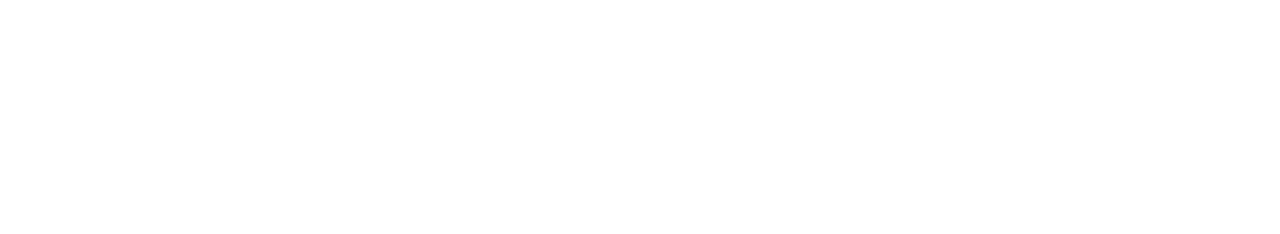
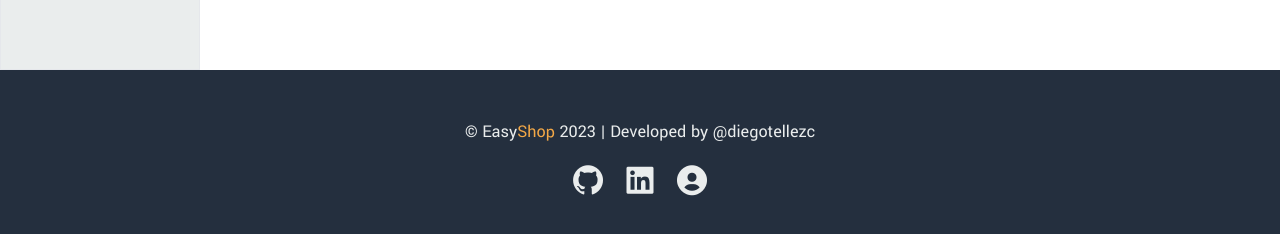
Before and after one commit to diegotellezc/EasyShop, a React (Vite) app: page / in a window 1280 px wide. Shown: the part 790-1024 px from the top of the page. Before the commit the page ends 800 px from the top, so only its background shows below. Built offline with nearby package versions, Linux system fonts and the light colour scheme; no server answers.

Commit message:
Added the footer component and added some styles to cart

```diff
--- a/src/App.jsx
+++ b/src/App.jsx
@@ -7,6 +7,7 @@
 import NotFound from "./pages/NotFound"
 import Cart from "./components/cart/Cart"
 import ProtectedAuth from "./components/auth/ProtectedAuth"
+import Footer from "./components/layout/Footer"
 
 function App() {
 
@@ -33,6 +34,8 @@
       </Routes>
 
       <Cart />
+
+      <Footer />
     </section>
   )
 }
--- a/src/components/cart/Cart.jsx
+++ b/src/components/cart/Cart.jsx
@@ -1,6 +1,6 @@
 import React, { useEffect } from 'react'
 import { useDispatch, useSelector } from 'react-redux'
-import { changeIsShowCart, getCartProducts, purchaseCart } from '../../store/slices/cart.slice'
+import { getCartProducts, purchaseCart } from '../../store/slices/cart.slice'
 import CartProduct from './CartProduct'
 
 const Cart = () => {
@@ -8,6 +8,8 @@
     const {token} = useSelector(store => store.userInfo)
 
     const dispatch = useDispatch()
+
+
 
     const handleClickCheckout = () => {
         dispatch(purchaseCart())
@@ -37,7 +39,7 @@
             {/* Checkout */}
             <section className='grid grid-cols-2 py-10 border-t-[1px] border-gray-400'>
                 <span>Total</span>
-                <h4 className='text-end'>${totalPrice}</h4>
+                <h4 className='text-end font-bold text-orange text-xl'>${(totalPrice).toFixed(2)}</h4>
                 <button onClick={handleClickCheckout} className='w-full bg-happy-yellow hover:bg-happy-yellow-hover transition-colors py-2 text-header-color font-semibold rounded-sm mt-6 col-span-2'>Checkout</button>
             </section>
         </section>
--- a/src/components/cart/CartProduct.jsx
+++ b/src/components/cart/CartProduct.jsx
@@ -32,17 +32,17 @@
                     <img className='h-full w-full object-contain' src={product.product.images[2].url} alt="" />
                 </div>
                 <h4 className='text-bold'>{product.product.title}</h4>
-                <i onClick={handleClickDelete} className='bx bx-trash text-red-500 cursor-pointer'></i>
+                <i onClick={handleClickDelete} className='bx bx-trash text-dark-blue hover:text-red-500 cursor-pointer'></i>
                 <div className='flex items-center'>
-                            <button onClick={handleClickLess} className='border-[1px] py-1 px-2 hover:bg-red-500 hover:text-white'>-</button>
-                            <span className='border-y-[1px] py-1 px-4'>{counter}</span>
-                            <button onClick={handleClickPlus} className='border-[1px] py-1 px-2 hover:bg-red-500 hover:text-white'>+</button>
+                            <button onClick={handleClickLess} className='border-[1px] py-1 px-2 bg-light-gray hover:bg-happy-yellow-hover'>-</button>
+                            <span className='border-y-[1px] py-1 px-3'>{product.quantity}</span>
+                            <button onClick={handleClickPlus} className='border-[1px] py-1 px-2 bg-light-gray hover:bg-happy-yellow-hover'>+</button>
                         </div>
             </section>
 
             <section>
                 <h4 className='mt-3 text-end'> Total
-                    <span className='ml-2 font-bold text-orange text-xl'> ${(counter * product.product.price).toFixed(2)}</span>
+                    <span className='ml-2 font-bold text-orange text-xl'> ${(product.quantity * product.product.price).toFixed(2)}</span>
                 </h4>
             </section>
         </article>
--- /dev/null
+++ b/src/components/layout/Footer.jsx
@@ -0,0 +1,30 @@
+import React from 'react'
+
+const Footer = () => {
+    return (
+        <footer className='relative pt-12 pb-8 bg-dark-gray text-light-gray'>
+            <div className='mb-4 text-center'>
+                <h3 className='text-sm sm:text-lg'>
+                    © Easy<span className='text-sad-yellow'>Shop</span> 2023 | Developed by @diegotellezc
+                </h3>
+            </div>
+
+            <div className='flex justify-center items-center gap-x-4'>
+                <a className='text-4xl text-light-gray hover:text-sad-yellow hover:animate-bounce' target='_blank' href="https://github.com/diegotellezc">
+                    <i className='bx bxl-github' ></i>
+                </a>
+
+                <a className='text-4xl text-light-gray hover:text-sad-yellow hover:animate-bounce' target='_blank' href="https://www.linkedin.com/in/diegotellezc/">
+                    <i className='bx bxl-linkedin-square' ></i>
+                </a>
+
+                <a className='text-4xl text-light-gray hover:text-sad-yellow hover:animate-bounce' target='_blank' href="https://diegotellez-portfolio.netlify.app/">
+                    <i className='bx bxs-user-circle' ></i>
+                </a>
+
+            </div>
+        </footer>
+    )
+}
+
+export default Footer
--- a/src/components/purchases/PurchaseCard.jsx
+++ b/src/components/purchases/PurchaseCard.jsx
@@ -19,7 +19,7 @@
                     <span className='p-2 border-[1px] border-gray-400'>{purchase.quantity}</span>
                 </div>
 
-                <h4 className='font-bold text-orange sm:text-xl'>${(purchase.quantity * purchase.product.price).toFixed(2)}</h4>
+                <h4 className='font-bold text-orange sm:text-xl sm:w-[70px]'>${(purchase.quantity * purchase.product.price).toFixed(2)}</h4>
             </section>
         </article>
     )
--- a/src/pages/Home.jsx
+++ b/src/pages/Home.jsx
@@ -44,10 +44,10 @@
     }, [currentCategory])
 
     return (
-        <main className='flex w-full mt-[60px]'>
+        <main className='flex w-full mt-[60px] min-h-screen'>
 
             <aside className='w-[200px] pt-12 border-[1px] bg-light-gray hidden md:block'>
-                <h2 className='border-b-2 text-2xl p-4 flex items-center gap-2'>
+                <h2 className='border-b-2 text-2xl p-4 flex items-center gap-2 hover:scale-105'>
                     Categories <i className='bx bx-chevron-down'></i>
                 </h2>
                 <ul className=''>
@@ -71,7 +71,7 @@
                 </form>
 
                 {/* Products */}
-                <section className='grid gap-8 py-6 auto-rows-auto grid-cols-[repeat(auto-fill,_minmax(220px,_320px))] justify-center mx-auto'>
+                <section className='grid gap-8 py-6 mb-8 auto-rows-auto grid-cols-[repeat(auto-fill,_minmax(220px,_320px))] justify-center mx-auto'>
                     {
                         productsByName.map(product => <ProductCard key={product.id} product={product} />)
                     }
--- a/src/pages/Login.jsx
+++ b/src/pages/Login.jsx
@@ -26,7 +26,7 @@
 
             {
                 token ? (
-                    <section className='bg-white p-4 rounded-md text-center w-[300px] grid gap-6 overflow-x-hidden'>
+                    <section className='bg-white p-4 rounded-md text-center w-[300px] grid gap-6 overflow-x-hidden '>
                         <div className='w-[120px] mx-auto'>
                             <img className='' src="/images/logged.png" alt="logged" />
                         </div>
--- a/src/pages/Purchases.jsx
+++ b/src/pages/Purchases.jsx
@@ -19,7 +19,7 @@
     }, [])
 
     return (
-        <main className='px-2 max-w-[900px] mx-auto mt-[60px]'>
+        <main className='px-2 max-w-[900px] mx-auto mt-[60px] min-h-screen'>
             <section className='flex gap-2 items-center mt-6 mb-4'>
                 <Link to={"/"}>Home</Link>
                 <div className='h-[7px] aspect-square bg-sad-yellow rounded-full'></div>
```
Also changed, not shown: tailwind.config.js (+0 -9 lines).
